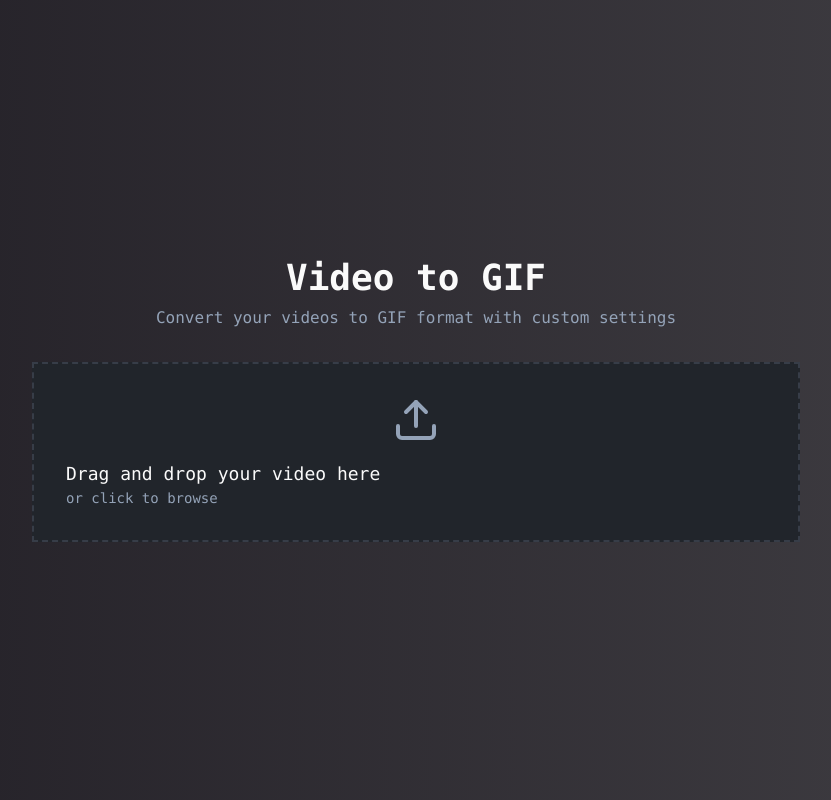
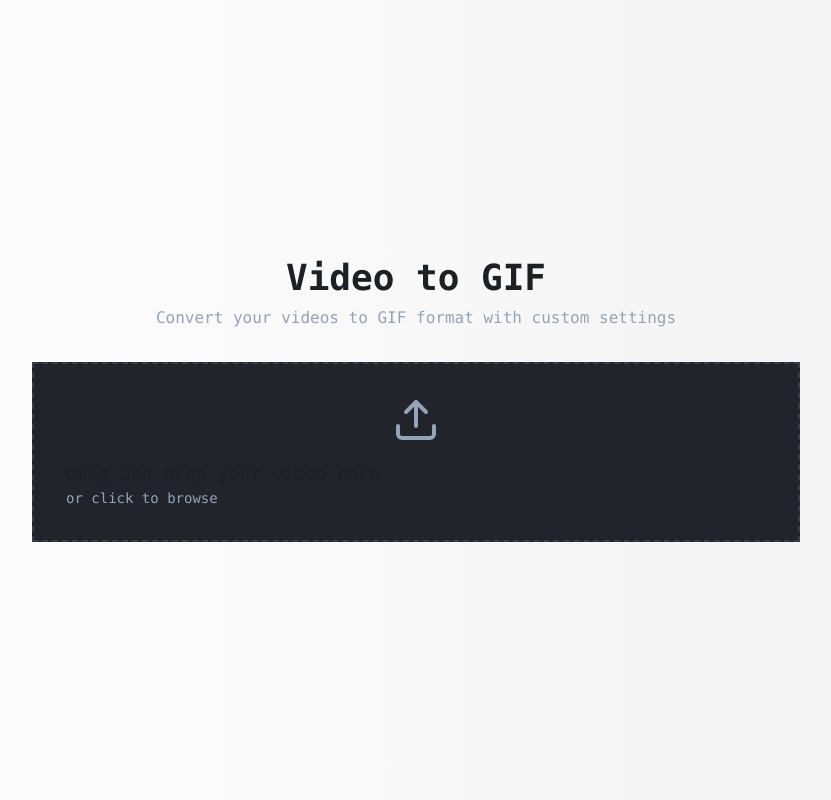
Before and after one commit to jhomra21/vid-to-gif-converter, a React (Vite) app: page / in a window 1280 px wide. Shown: the whole page, without its empty margins (224-1055 px from the left). Built offline with nearby package versions, Linux system fonts and the light colour scheme.

Commit message:
Update background color and fix spinner
Changed the background color to white for a cleaner look. Fixed the issue with the converting spinner to ensure it functions correctly during video conversion.
[skip gpt_engineer]

```diff
--- a/src/components/VideoConverter.tsx
+++ b/src/components/VideoConverter.tsx
@@ -86,7 +86,7 @@ const VideoConverter = () => {
             >
               {isConverting ? (
                 <span className="flex items-center gap-2">
-                  <div className="w-4 h-4 border-2 border-t-transparent border-white animate-spin" />
+                  <div className="w-5 h-5 border-2 border-t-transparent border-white rounded-full animate-spin" />
                   Converting...
                 </span>
               ) : (
--- a/src/index.css
+++ b/src/index.css
@@ -4,8 +4,8 @@
 
 @layer base {
   :root {
-    --background: 220 13% 13%;
-    --foreground: 0 0% 98%;
+    --background: 0 0% 100%;
+    --foreground: 220 13% 13%;
 
     --card: 220 13% 15%;
     --card-foreground: 0 0% 98%;
@@ -47,7 +47,7 @@
 
 @layer utilities {
   .bg-industrial-gradient {
-    background: linear-gradient(to right, #221F26, #403E43);
+    background: linear-gradient(to right, #ffffff, #f1f1f1);
   }
 
   .bg-industrial-accent {
```
